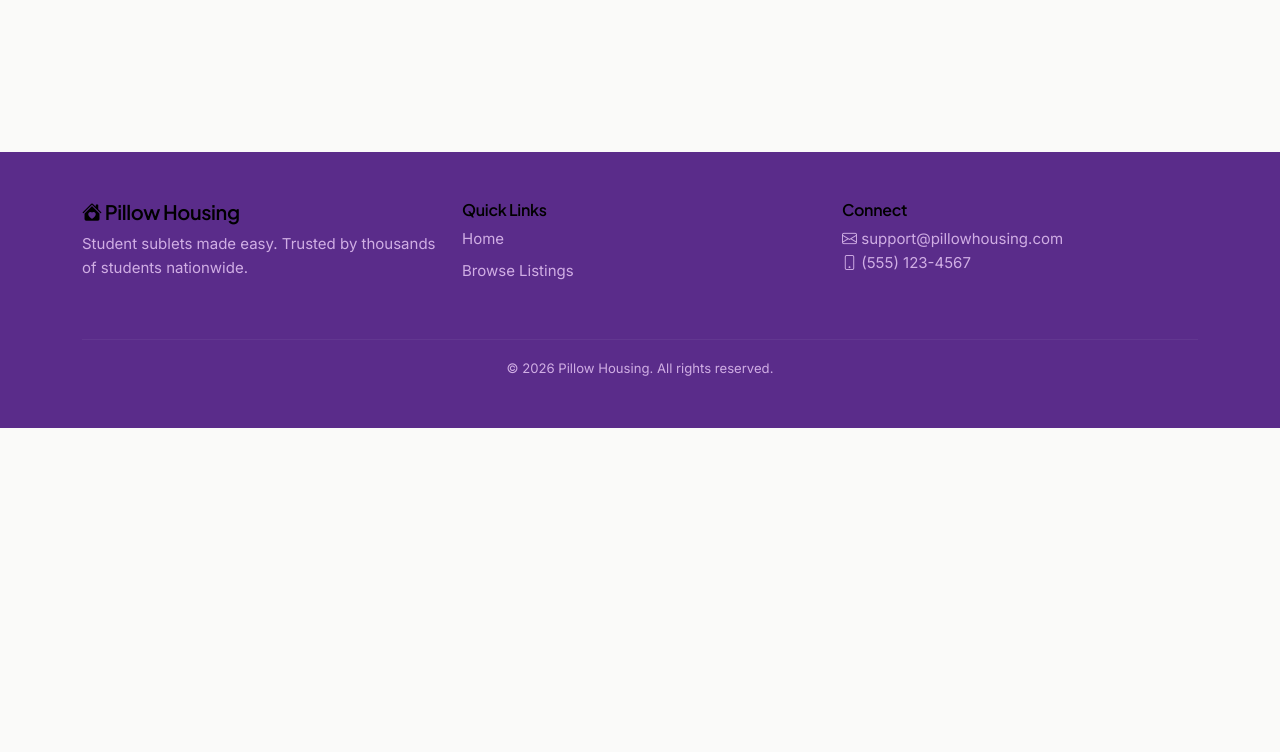
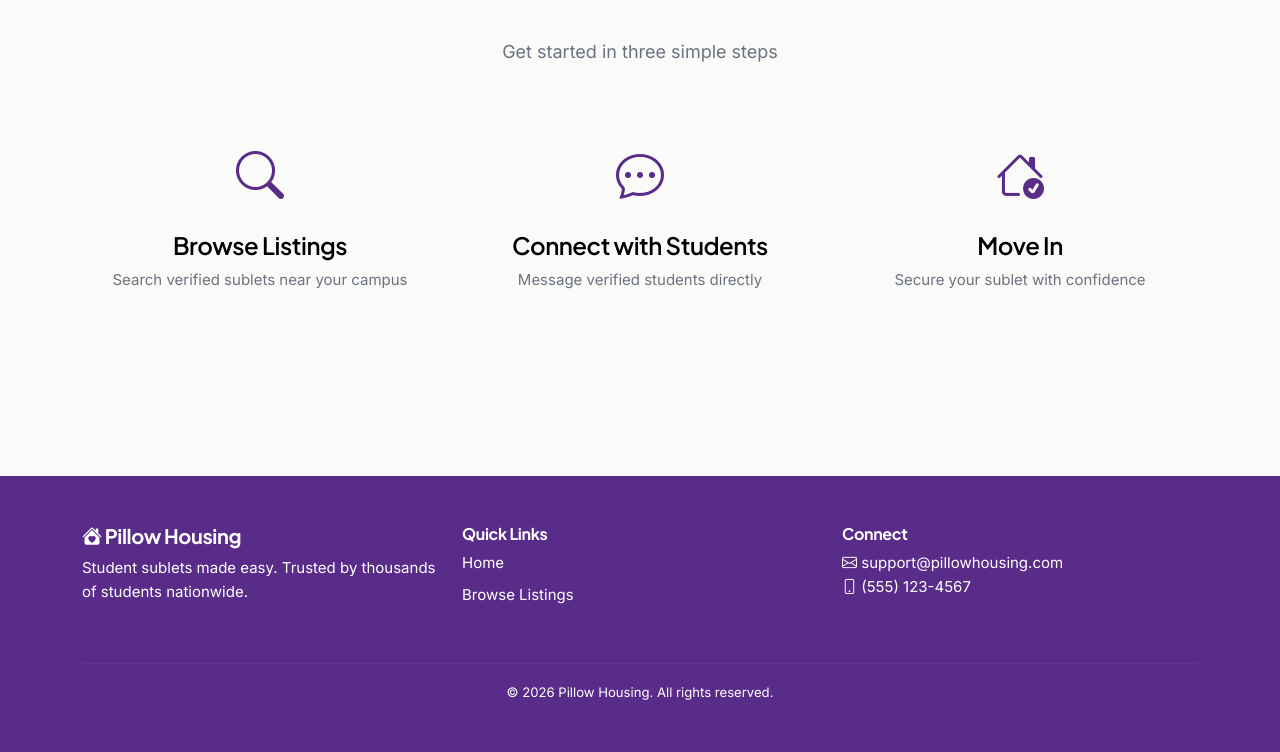
Before and after one commit to Aditya-Kasture/pillow-housing, a Django app: page / in a window 1280 px wide. Shown: the part 2004-2756 px from the top of the page. Before the commit the page ends 2432 px from the top, so only its background shows below. Run offline with Django 5.2, Linux system fonts and the light colour scheme.

Commit message:
Update footer styling, add Pillow Housing to navbar, add Miami and Michigan destinations

```diff
--- a/templates/base.html
+++ b/templates/base.html
@@ -217,13 +217,27 @@
             margin-top: 4rem;
         }
 
+        footer h5,
+        footer h6 {
+            color: white;
+            font-weight: 700;
+        }
+
+        footer p,
+        footer li,
+        footer small {
+            color: white;
+            font-weight: 400;
+        }
+
         footer a {
-            color: var(--accent-lavender);
+            color: white;
+            font-weight: 400;
             transition: all 0.2s;
         }
 
         footer a:hover {
-            color: white;
+            color: var(--accent-lavender);
         }
     </style>
 </head>
@@ -232,7 +246,8 @@
     <nav class="navbar navbar-expand-lg navbar-light sticky-top">
         <div class="container">
             <a class="navbar-brand d-flex align-items-center" href="{% url 'landing' %}">
-                <img src="{% static 'images/logo.jpg' %}" alt="Pillow Housing">
+                <img src="{% static 'images/logo.jpg' %}" alt="Pillow Housing" class="me-2">
+                Pillow Housing
             </a>
 
             <button class="navbar-toggler" type="button" data-bs-toggle="collapse" data-bs-target="#navbarNav">
@@ -316,7 +331,7 @@
             <div class="row">
                 <div class="col-md-4 mb-4">
                     <h5><i class="bi bi-house-heart-fill"></i> Pillow Housing</h5>
-                    <p style="color: var(--accent-lavender);">Student sublets made easy. Trusted by thousands of students nationwide.</p>
+                    <p>Student sublets made easy. Trusted by thousands of students nationwide.</p>
                 </div>
                 <div class="col-md-4 mb-4">
                     <h6>Quick Links</h6>
@@ -330,14 +345,14 @@
                 </div>
                 <div class="col-md-4 mb-4">
                     <h6>Connect</h6>
-                    <p style="color: var(--accent-lavender);">
+                    <p>
                         <i class="bi bi-envelope"></i> support@pillowhousing.com<br>
                         <i class="bi bi-phone"></i> (555) 123-4567
                     </p>
                 </div>
             </div>
             <hr style="background-color: rgba(255,255,255,0.2); border: none; height: 1px;">
-            <div class="text-center mt-3" style="color: var(--accent-lavender);">
+            <div class="text-center mt-3">
                 <small>&copy; 2026 Pillow Housing. All rights reserved.</small>
             </div>
         </div>
--- a/templates/listings/landing.html
+++ b/templates/listings/landing.html
@@ -268,6 +268,24 @@
                     <p class="destination-state">TX</p>
                 </div>
             </a>
+
+            <!-- Miami -->
+            <a href="{% url 'search_results' %}?location=Miami" class="destination-card">
+                <img src="https://images.unsplash.com/photo-1506966953602-c20cc11f75e3?w=800&h=600&fit=crop" alt="Miami" class="destination-image">
+                <div class="destination-overlay">
+                    <h3 class="destination-name">Miami</h3>
+                    <p class="destination-state">FL</p>
+                </div>
+            </a>
+
+            <!-- Michigan (Ann Arbor) -->
+            <a href="{% url 'search_results' %}?location=Ann+Arbor" class="destination-card">
+                <img src="https://letsdetroit.com/wp-content/uploads/2019/12/aerial-view_Detroit-2048x1012.jpg" alt="Michigan" class="destination-image">
+                <div class="destination-overlay">
+                    <h3 class="destination-name">Michigan</h3>
+                    <p class="destination-state">MI</p>
+                </div>
+            </a>
         </div>
     </div>
 </section>
```
